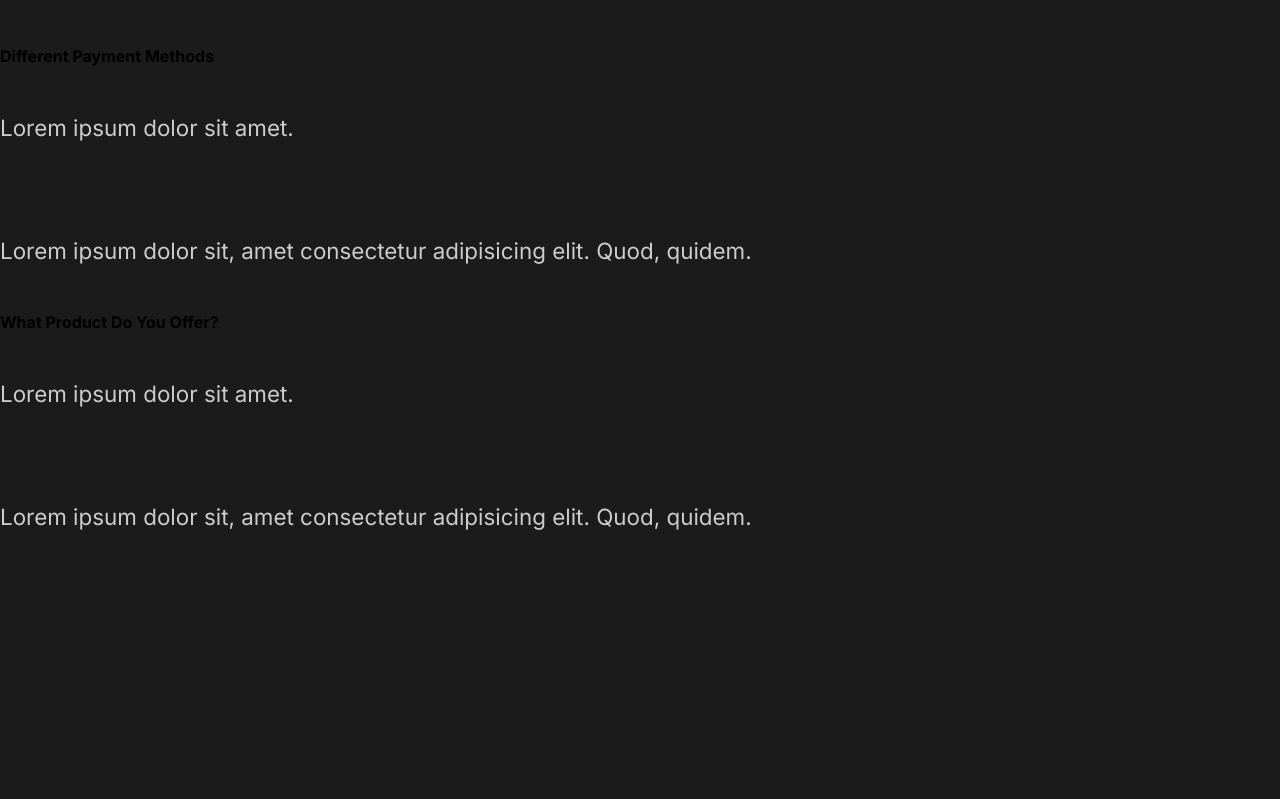
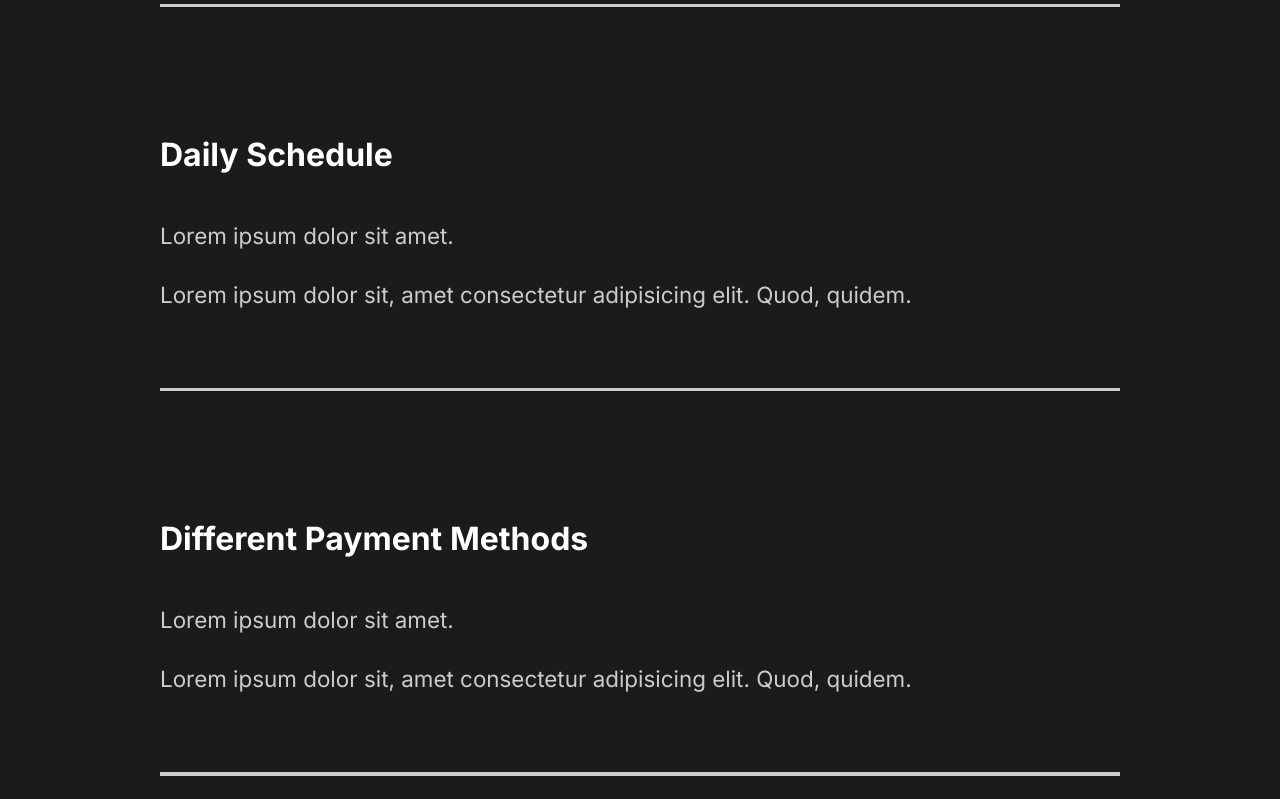
Before and after one commit to fantee-hub/react-course-capture, a React (Create React App) app: page / in a window 1280 px wide. Shown: the part 2581-3380 px from the top of the page. Before the commit the page ends 3159 px from the top, so only its background shows below. Built offline with nearby package versions, Linux system fonts and the light colour scheme.

Commit message:
7. Faq section styling

```diff
--- a/src/components/FaqSection.js
+++ b/src/components/FaqSection.js
@@ -1,8 +1,9 @@
 import React from "react";
-
+import { About } from "../styled";
+import styled from "styled-components";
 const FaqSection = () => {
   return (
-    <div className="faq">
+    <Faq>
       <h2>
         Any Questions <span>FAQ</span>
       </h2>
@@ -15,6 +16,7 @@
             quidem.
           </p>
         </div>
+        <div className="faq-line"></div>
       </div>
       <div className="questions">
         <h4>Daily Schedule</h4>
@@ -25,6 +27,7 @@
             quidem.
           </p>
         </div>
+        <div className="faq-line"></div>
       </div>
       <div className="questions">
         <h4>Different Payment Methods</h4>
@@ -35,6 +38,7 @@
             quidem.
           </p>
         </div>
+        <div className="faq-line"></div>
       </div>
       <div className="questions">
         <h4>What Product Do You Offer?</h4>
@@ -45,8 +49,36 @@
             quidem.
           </p>
         </div>
+        <div className="faq-line"></div>
       </div>
-    </div>
+    </Faq>
   );
 };
+
+const Faq = styled(About)`
+  display: block;
+  span {
+    display: block;
+  }
+  h2 {
+    padding-bottom: 2rem;
+    font-weight: lighter;
+  }
+  .faq-line {
+    background: #cccccc;
+    height: 0.2rem;
+    width: 100%;
+    margin: 2rem 0rem;
+  }
+  .questions {
+    padding: 3rem 0rem;
+    cursor: pointer;
+  }
+  .answer {
+    padding: 2rem 0rem;
+    p {
+      padding: 1rem 0rem;
+    }
+  }
+`;
 export default FaqSection;
--- a/src/components/GlobalStyling.js
+++ b/src/components/GlobalStyling.js
@@ -36,6 +36,7 @@
 }
 h4{
   font-weight:bold;
+  font-size:2rem;
 }
 span{
   font-weight:bold;
```
Also changed, not shown: 1 other file (tests, documents, lock files or other folders).
